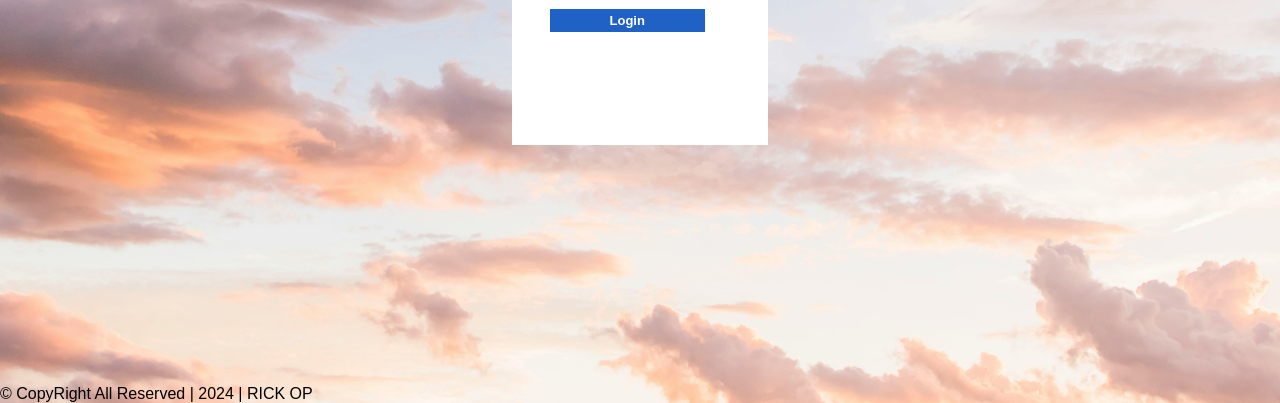
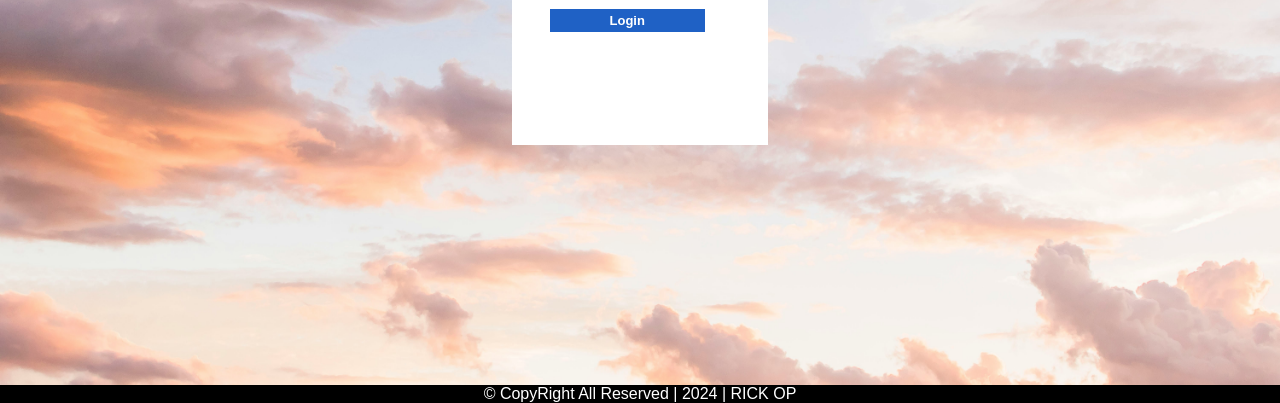
Before and after one commit to Soumyadeep098/login_page, a plain HTML site: page index.html in a window 1280 px wide. Shown: the part 415-818 px from the top of the page. Drawn offline with Linux system fonts and the light colour scheme; a web font is replaced by a local one.

Commit message:
Update style.css

```diff
--- a/style.css
+++ b/style.css
@@ -46,6 +46,13 @@ main{
     margin: 12px 0;
 }
 
+.footer p {
+    text-align: center;
+    font-weight: 500;
+    background-color: black;
+    color: #FFF;
+}
+
 @media screen and (min-width : 300px) and (max-width : 768px){
 
     .Login-Main {
```
